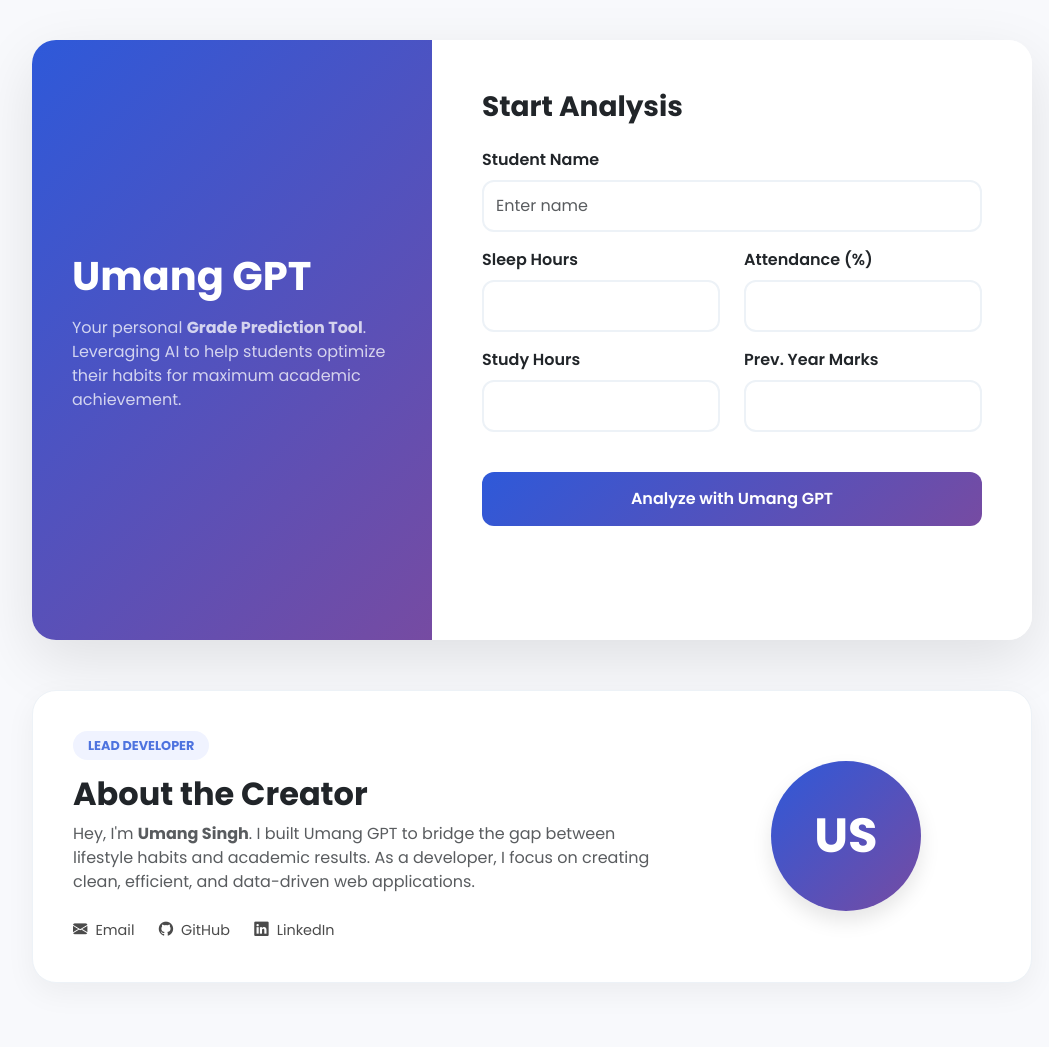
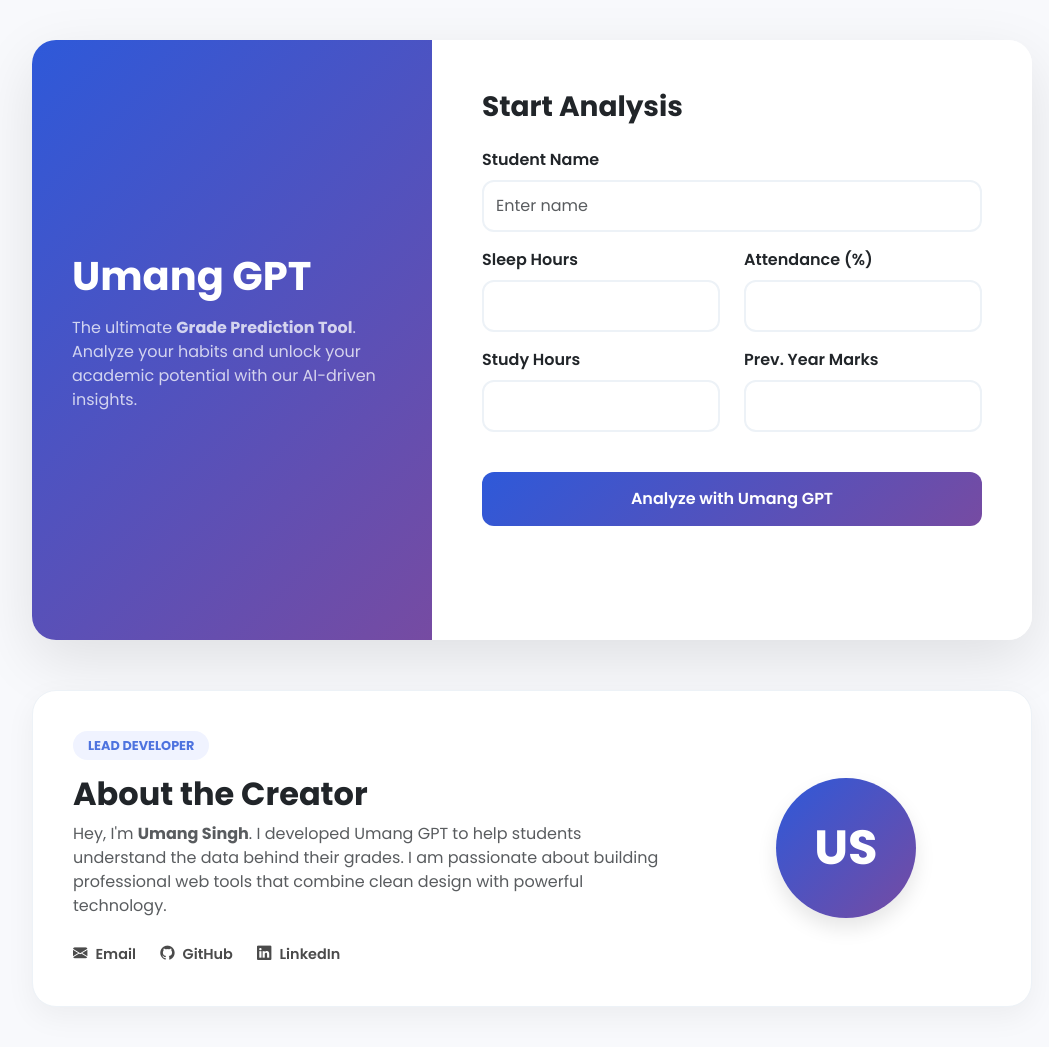
Before and after one commit to Umang427/UMANG_GPT-Grade-Prediction-Tool-, a Flask app: page / in a window 1280 px wide. Shown: the whole page, without its empty margins (108-1157 px from the left). Before the commit the page ends 936 px from the top, so only its background shows below. Run offline with Flask 3, Linux system fonts and the light colour scheme.

Commit message:
Update index.html

```diff
--- a/templates/index.html
+++ b/templates/index.html
@@ -4,7 +4,9 @@
     <meta charset="UTF-8">
     <meta name="viewport" content="width=device-width, initial-scale=1.0">
     <title>Umang GPT | Grade Prediction Tool</title>
+
     <link rel="icon" href="/static/favicon.png" type="image/png">
+
     <link href="https://cdn.jsdelivr.net/npm/bootstrap@5.3.2/dist/css/bootstrap.min.css" rel="stylesheet">
     <link href="https://fonts.googleapis.com/css2?family=Poppins:wght@300;400;600;700&display=swap" rel="stylesheet">
     <link rel="stylesheet" href="https://cdn.jsdelivr.net/npm/bootstrap-icons@1.11.1/font/bootstrap-icons.css">
@@ -34,7 +36,7 @@
         .btn-primary { background: var(--grad); border: none; padding: 15px; border-radius: 12px; font-weight: 600; transition: 0.3s; }
         .btn-primary:hover { transform: translateY(-2px); box-shadow: 0 8px 20px rgba(118,75,162,0.3); }
 
-        /* About Me Section Styling */
+        /* Developer Profile Section */
         .about_section {
             max-width: 1000px;
             margin: 50px auto 0;
@@ -63,6 +65,7 @@
             align-items: center;
             gap: 8px;
             font-size: 0.9rem;
+            font-weight: 600;
         }
         .social_link:hover { color: var(--primary); }
 
@@ -77,7 +80,7 @@
     <div class="main_container">
         <div class="visual_side">
             <h1 class="fw-bold mb-3">Umang GPT</h1>
-            <p class="opacity-75">Your personal <strong>Grade Prediction Tool</strong>. Leveraging AI to help students optimize their habits for maximum academic achievement.</p>
+            <p class="opacity-75">The ultimate <strong>Grade Prediction Tool</strong>. Analyze your habits and unlock your academic potential with our AI-driven insights.</p>
         </div>
         <div class="form_side">
             <h3 class="fw-bold mb-4">Start Analysis</h3>
@@ -121,13 +124,13 @@
             <div class="col-md-8">
                 <span class="dev_badge text-uppercase">Lead Developer</span>
                 <h2 class="fw-bold">About the Creator</h2>
-                <p class="text-muted">Hey, I'm <strong>Umang Singh</strong>. I built Umang GPT to bridge the gap between lifestyle habits and academic results. As a developer, I focus on creating clean, efficient, and data-driven web applications.</p>
+                <p class="text-muted">Hey, I'm <strong>Umang Singh</strong>. I developed Umang GPT to help students understand the data behind their grades. I am passionate about building professional web tools that combine clean design with powerful technology.</p>
 
                 <div class="mt-4">
-                    <a href="mailto:singhumang626.gmail.com" class="social_link">
+                    <a href="mailto:devloper116@gmail.com" class="social_link">
                         <i class="bi bi-envelope-fill"></i> Email
                     </a>
-                    <a href="https://github.com/new" target="_blank" class="social_link">
+                    <a href="https://github.com/Umang427" target="_blank" class="social_link">
                         <i class="bi bi-github"></i> GitHub
                     </a>
                     <a href="https://www.linkedin.com/in/umang-singh-ba56282a3/" target="_blank" class="social_link">
@@ -136,7 +139,7 @@
                 </div>
             </div>
             <div class="col-md-4 text-center mt-4 mt-md-0">
-                <div style="width: 150px; height: 150px; background: var(--grad); border-radius: 50%; display: inline-flex; align-items: center; justify-content: center; color: white; font-size: 3rem; font-weight: 700; box-shadow: 0 10px 20px rgba(0,0,0,0.1);">
+                <div style="width: 140px; height: 140px; background: var(--grad); border-radius: 50%; display: inline-flex; align-items: center; justify-content: center; color: white; font-size: 3rem; font-weight: 700; box-shadow: 0 10px 20px rgba(0,0,0,0.1);">
                     US
                 </div>
             </div>
@@ -145,11 +148,10 @@
 
     <script>
         document.getElementById('dataForm').onsubmit = function() {
-            document.getElementById('btnText').innerText = "Processing Insights...";
+            document.getElementById('btnText').innerText = "Generating AI Insights...";
             document.getElementById('loader').classList.remove('d-none');
             document.getElementById('submitBtn').classList.add('opacity-75');
         };
     </script>
 </body>
-
 </html>
```
